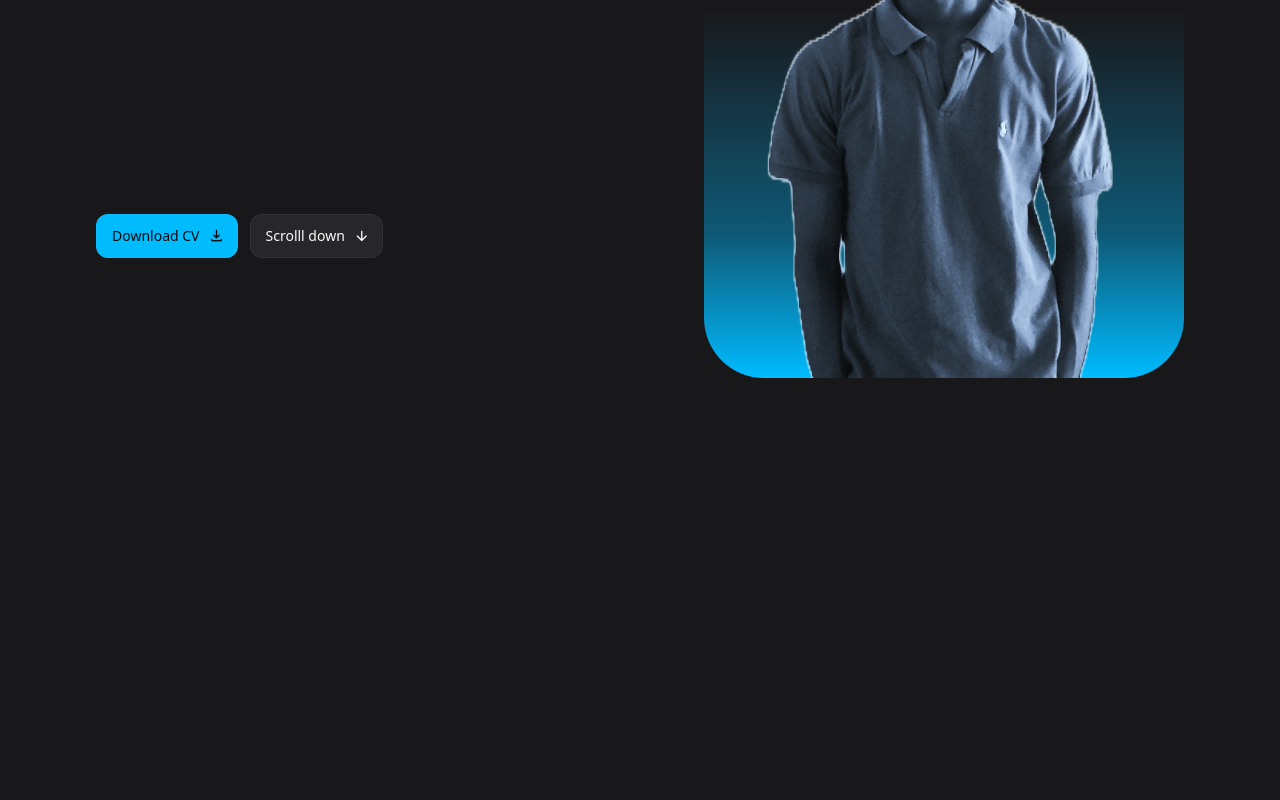
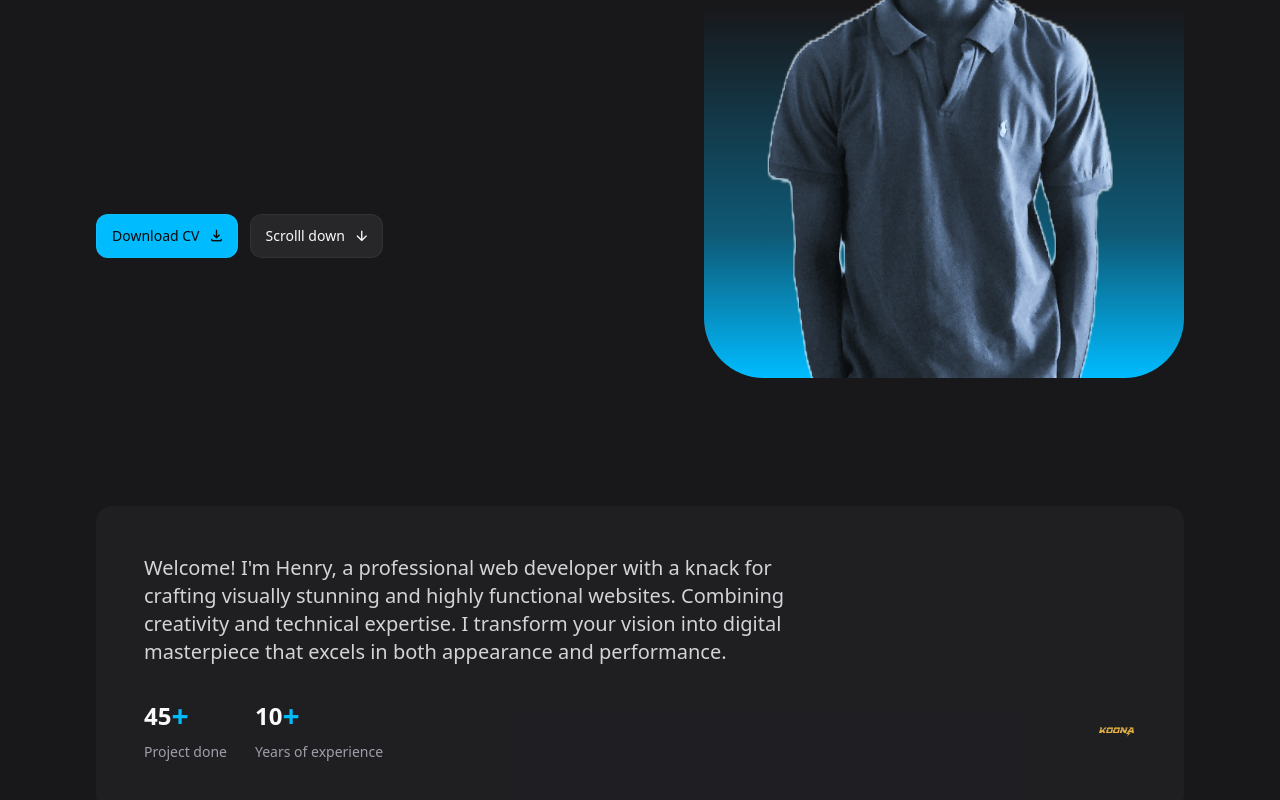
Before and after one commit to widnyana18/koona-portfolio, a React (Vite) app: page / in a window 1280 px wide. Shown: the part 304-1104 px from the top of the page. Before the commit the page ends 800 px from the top, so only its background shows below. Built offline with nearby package versions, Linux system fonts and the light colour scheme.

Commit message:
feat: add about component

```diff
--- a/src/App.jsx
+++ b/src/App.jsx
@@ -2,13 +2,22 @@
  * @copyright 2025 komangwidnyana
  * @license Apache-2.0
  */
+
+// COMPONENTS
 import Header from "./components/Header";
 import Hero from "./components/Hero";
+import About from "./components/About";
 
 const App = () => {
   return (
-  <><Header /><main><Hero /></main></>
-);
+    <>
+      <Header />
+      <main>
+        <Hero />
+        <About />
+      </main>
+    </>
+  );
 };
 
 export default App;
--- /dev/null
+++ b/src/components/About.jsx
@@ -0,0 +1,62 @@
+/**
+ * @copyright 2025 komangwidnyana
+ * @license Apache-2.0
+ */
+
+/**
+ * COMPONETS
+ */
+
+function About() {
+  return (
+    <section id="about" className="section">
+      <div className="container">
+        <div className="bg-zinc-800/50 p-7 rounded-2xl md:p-12">
+          <p className="text-zinc-300 mb-4 md:mb-8 md:text-xl md:max-w-[60ch]">
+            Welcome! I&apos;m Henry, a professional web developer with a knack
+            for crafting visually stunning and highly functional websites.
+            Combining creativity and technical expertise. I transform your
+            vision into digital masterpiece that excels in both appearance and
+            performance.
+          </p>
+
+          <div className="flex flex-wrap items-center gap-4 md:gap-7">
+            {aboutItems.map(({ label, number }, key) => (
+              <div key={key}>
+                <div className="flex items-center md:mb-2">
+                  <span className="text-2xl font-bold md:tex-4xl">
+                    {number}
+                  </span>
+                  <span className="text-sky-400 font-semibold md:text-3xl">+</span>
+                </div>
+                <p className="text-sm text-zinc-400">{label}</p>
+              </div>
+            ))}
+
+            <img
+              src="/images/logo.png"
+              alt="Logo"
+              width={30}
+              height={30}
+              className="ml-auto md:w-[40px]"
+            />
+          </div>
+        </div>
+      </div>
+    </section>
+  );
+}
+
+// DATA
+const aboutItems = [
+  {
+    label: "Project done",
+    number: 45,
+  },
+  {
+    label: "Years of experience",
+    number: 10,
+  },
+];
+
+export default About;
--- a/src/index.css
+++ b/src/index.css
@@ -50,6 +50,10 @@ body {
 
 .img-cover {
   @apply w-full h-full object-cover;
+}
+
+.section {
+  @apply pt-20 lg:pt-32;
 }
 
 /* ======================== *\
```
